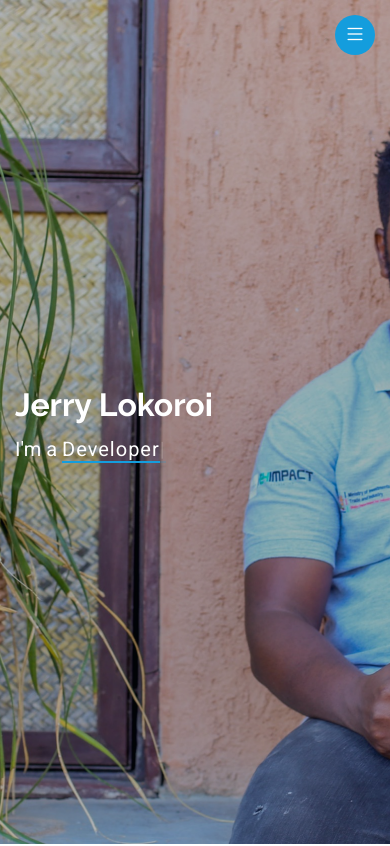
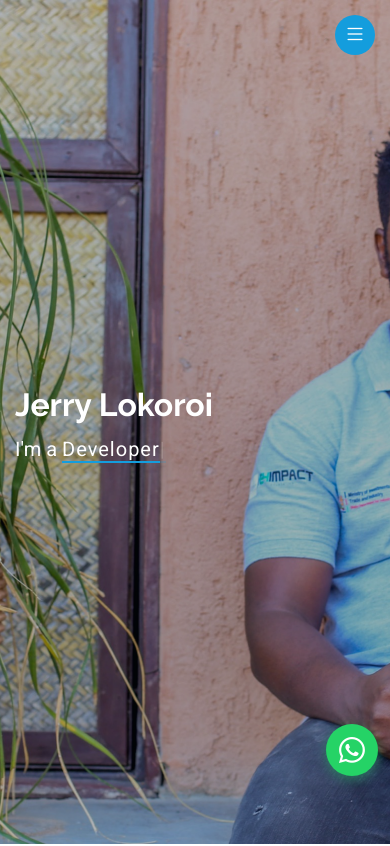
Before and after one commit to jerrylokoroi/jerrylokoroi, a React (Vite) app: page / in a window 390 px wide. Shown: the top 846 px of the page. Built offline with nearby package versions, Linux system fonts and the light colour scheme.

Commit message:
Add WhatsApp contact feature: include phone number and default message in personalInfo, integrate WhatsAppButton component in App, and style button in index.css

```diff
--- a/src/App.jsx
+++ b/src/App.jsx
@@ -13,6 +13,7 @@ import Testimonials from './components/Testimonials';
 import Contact from './components/Contact';
 import Footer from './components/Footer';
 import ScrollTop from './components/ScrollTop';
+import WhatsAppButton from './components/WhatsAppButton';
 import Preloader from './components/Preloader';
 
 function App() {
@@ -54,6 +55,7 @@ function App() {
         </main>
         <Footer />
         <ScrollTop />
+        <WhatsAppButton />
       </div>
     </>
   );
--- /dev/null
+++ b/src/components/WhatsAppButton.jsx
@@ -0,0 +1,61 @@
+import { personalInfo } from '../data/personalInfo';
+
+/**
+ * WhatsAppButton Component
+ *
+ * A floating button that opens WhatsApp chat with the configured phone number.
+ * Supports both mobile app and web fallback.
+ *
+ * Features:
+ * - Fixed position (bottom-right, above scroll-top button)
+ * - Accessible (keyboard navigation, ARIA labels)
+ * - Responsive design
+ * - Matches site design system
+ */
+const WhatsAppButton = () => {
+  // Get WhatsApp configuration
+  const { phone, defaultMessage } = personalInfo.whatsapp;
+
+  // Build WhatsApp URL
+  // Format: https://wa.me/[country code][phone number]?text=[URL-encoded message]
+  const buildWhatsAppUrl = () => {
+    // Remove any non-digit characters from phone number
+    const cleanPhone = phone.replace(/\D/g, '');
+
+    // URL-encode the message
+    const encodedMessage = encodeURIComponent(defaultMessage);
+
+    // Construct WhatsApp URL
+    return `https://wa.me/${cleanPhone}${encodedMessage ? `?text=${encodedMessage}` : ''}`;
+  };
+
+  const handleClick = (e) => {
+    // Allow default link behavior to handle WhatsApp app/web detection
+    // No need to preventDefault - let the browser handle it
+  };
+
+  const handleKeyDown = (e) => {
+    // Allow Enter and Space to trigger the link
+    if (e.key === 'Enter' || e.key === ' ') {
+      e.preventDefault();
+      e.currentTarget.click();
+    }
+  };
+
+  return (
+    <a
+      href={buildWhatsAppUrl()}
+      target="_blank"
+      rel="noopener noreferrer"
+      className="whatsapp-button d-flex align-items-center justify-content-center"
+      onClick={handleClick}
+      onKeyDown={handleKeyDown}
+      aria-label="Start a conversation on WhatsApp"
+      title="Chat with me on WhatsApp"
+    >
+      <i className="bi bi-whatsapp" aria-hidden="true"></i>
+    </a>
+  );
+};
+
+export default WhatsAppButton;
--- a/src/data/personalInfo.js
+++ b/src/data/personalInfo.js
@@ -16,6 +16,15 @@ export const personalInfo = {
     instagram: "https://www.instagram.com/_jerry_.jerry/",
     github: "https://github.com/jerrylokoroi",
     linkedin: "https://www.linkedin.com/in/jerry-lokoroi/"
+  },
+  whatsapp: {
+    // Phone number in international format (digits only, no spaces or special characters)
+    // Can be overridden via environment variable: VITE_WHATSAPP_PHONE
+    // Defaults to "+2547 9665 1983" cleaned of non-digits = "254796651983"
+    phone: import.meta.env.VITE_WHATSAPP_PHONE || "254796651983",
+    // Optional pre-filled message (URL-encoded automatically)
+    // Can be overridden via environment variable: VITE_WHATSAPP_MESSAGE
+    defaultMessage: import.meta.env.VITE_WHATSAPP_MESSAGE || "Hello! I'd like to get in touch with you."
   }
 };
 
--- a/src/index.css
+++ b/src/index.css
@@ -926,6 +926,62 @@
   bottom: 15px;
 }
 
+/* WhatsApp Button */
+.whatsapp-button {
+  position: fixed;
+  right: 15px;
+  bottom: 70px;
+  z-index: 99998;
+  background-color: #25D366;
+  width: 56px;
+  height: 56px;
+  border-radius: 50px;
+  transition: all 0.3s ease-in-out;
+  box-shadow: 0 4px 12px rgba(37, 211, 102, 0.4);
+  text-decoration: none;
+  color: var(--contrast-color);
+  outline: none;
+  display: flex;
+  align-items: center;
+  justify-content: center;
+}
+
+.whatsapp-button i {
+  font-size: 28px;
+  color: var(--contrast-color);
+  line-height: 0;
+}
+
+.whatsapp-button:hover,
+.whatsapp-button:focus {
+  background-color: #20BA5A;
+  box-shadow: 0 6px 16px rgba(37, 211, 102, 0.5);
+  transform: translateY(-2px);
+  color: var(--contrast-color);
+  text-decoration: none;
+  outline: 2px solid rgba(255, 255, 255, 0.5);
+  outline-offset: 2px;
+}
+
+.whatsapp-button:active {
+  transform: translateY(0);
+  box-shadow: 0 2px 8px rgba(37, 211, 102, 0.4);
+}
+
+@media (max-width: 768px) {
+  .whatsapp-button {
+    width: 52px;
+    height: 52px;
+    right: 12px;
+    bottom: 68px;
+  }
+
+  .whatsapp-button i {
+    font-size: 26px;
+    line-height: 1;
+  }
+}
+
 /* Preloader */
 #preloader {
   position: fixed;
```
